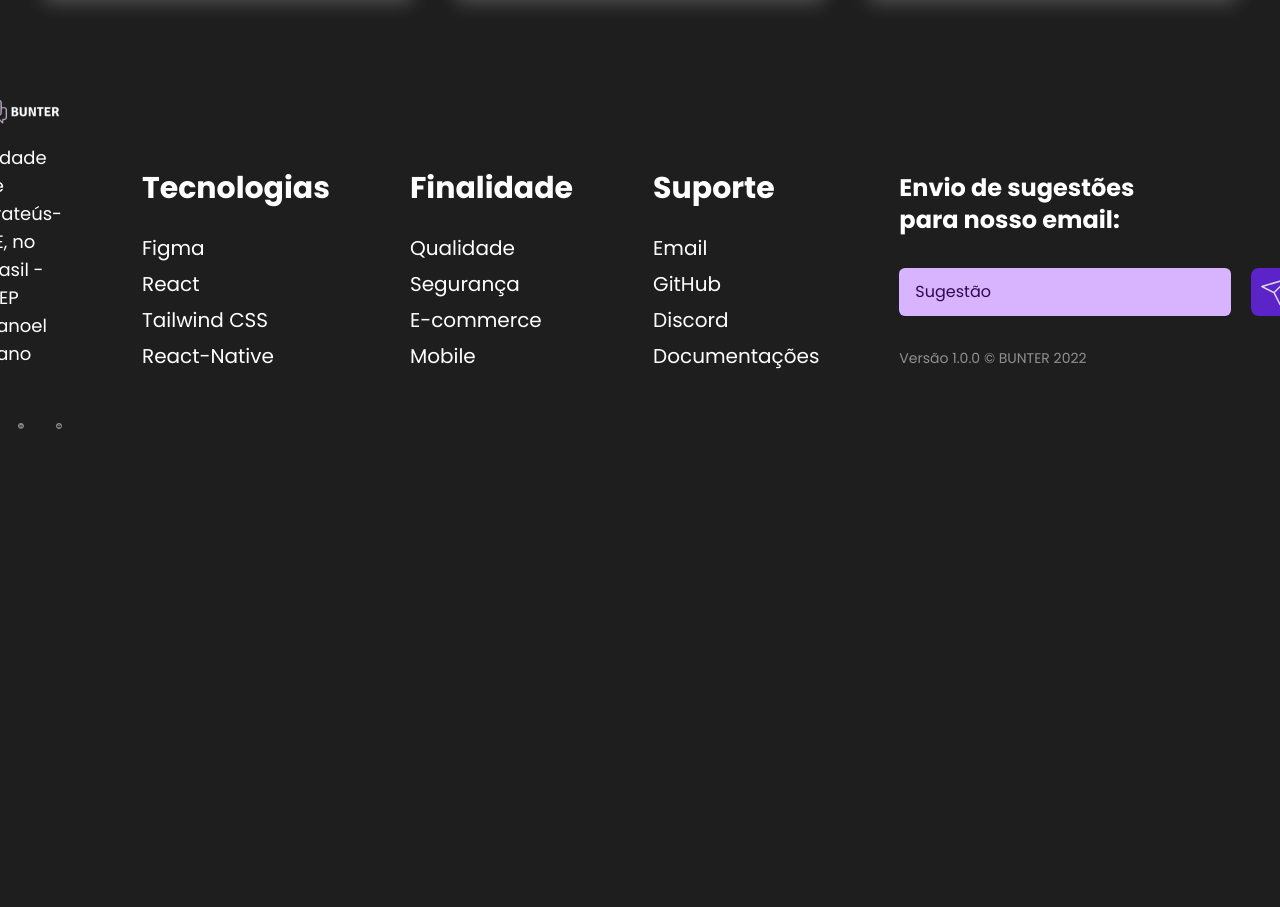
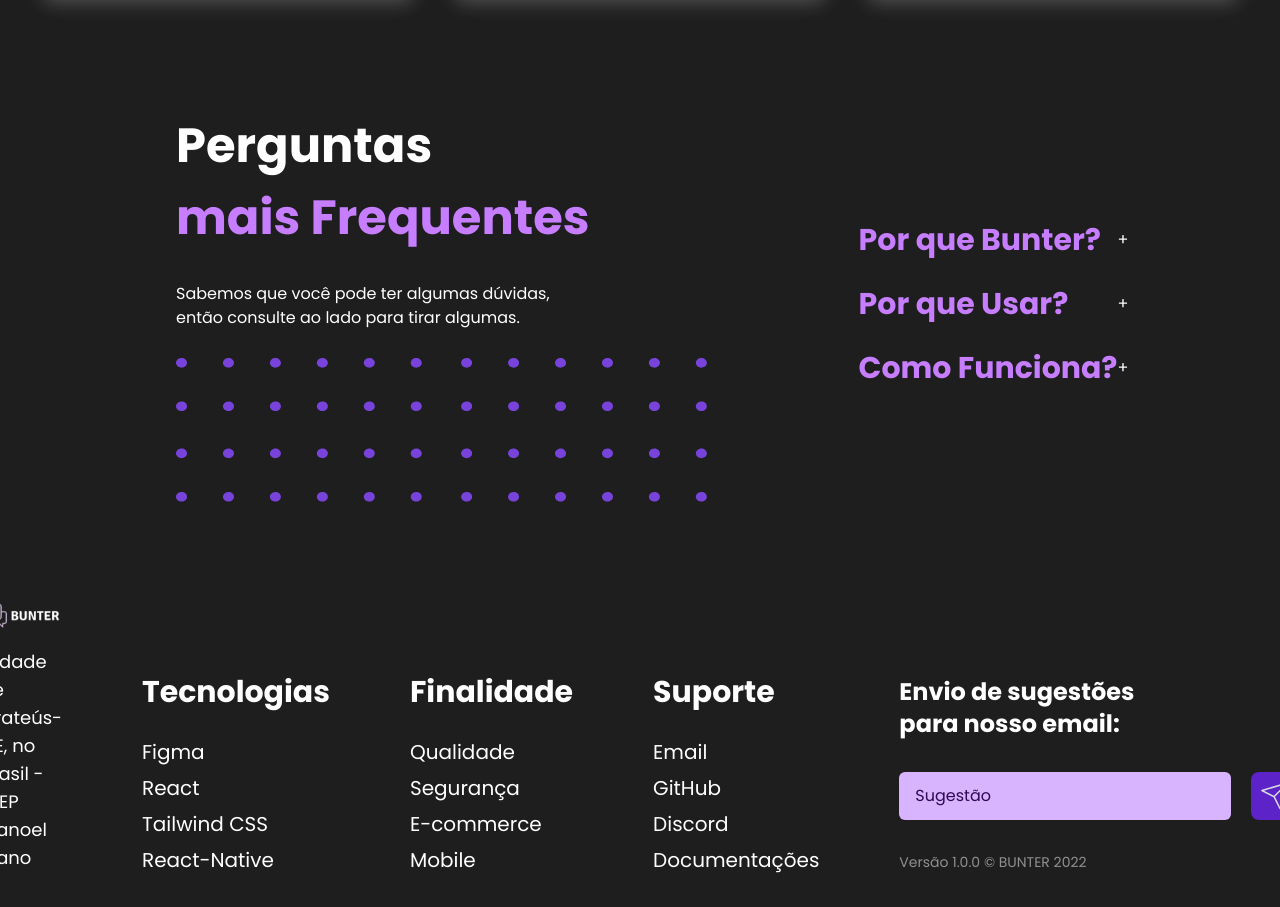
Before and after one commit to DouglasNeres/bunter-app, a React (Vite) app in the folder appWeb/: page / in a window 1280 px wide. Shown: the part 3794-4701 px from the top of the page. Before the commit the page ends 4256 px from the top, so only its background shows below. Built offline with nearby package versions, Linux system fonts and the light colour scheme.

Commit message:
Bnt - Faqs Page done

```diff
--- a/appWeb/src/App.tsx
+++ b/appWeb/src/App.tsx
@@ -1,4 +1,4 @@
-import { Introduction, Landing, Launch, MeetUs, Screens, Footer} from "./pages";
+import { Introduction, Landing, Launch, MeetUs, Screens, Faqs ,Footer} from "./pages";
 
 export default function App() {
   return (
@@ -8,6 +8,7 @@ export default function App() {
         <Screens />
         <Launch />
         <MeetUs />
+        <Faqs />
         <Footer />
       </>
   )
--- a/appWeb/src/main.css
+++ b/appWeb/src/main.css
@@ -76,3 +76,16 @@ body {
   width: 260px;
   z-index: 1;
 }
+
+.content{
+  width: 240px;
+  max-height: 0;
+  overflow: hidden;
+  transition: all 0.5s cubic-bezier(0, 1, 0, 1);
+}
+
+.content.show{
+  height: auto;
+  max-height: 9999px;
+  transition: all 0.5s cubic-bezier(0, 1, 0, 1);
+}
--- /dev/null
+++ b/appWeb/src/pages/Faqs.tsx
@@ -0,0 +1,52 @@
+import { useState } from "react"
+import Points from '../assets/points.svg'
+
+export function Faqs() {
+
+  const data = [
+    {
+      question: 'Por que Bunter?',
+      answer: 'Quando pensamos em várias compras em um só lugar, temos a idéia de um centro de compras, com isso vindo do inglês BUY CENTER, veio a idéia da junção BUNTER.'
+    },
+    {
+      question: 'Por que Usar?',
+      answer: 'Quando pensamos em várias compras em um só lugar, temos a idéia de um centro de compras, com isso vindo do inglês BUY CENTER, veio a idéia da junção BUNTER.'
+    },
+    {
+      question: 'Como Funciona?',
+      answer: 'Quando pensamos em várias compras em um só lugar, temos a idéia de um centro de compras, com isso vindo do inglês BUY CENTER, veio a idéia da junção BUNTER.'
+    },
+
+  ]
+
+  const [selected, setSelected] = useState(null)
+
+  const toogle = (i: any) => {
+    if (selected === i) {
+      return setSelected(null)
+    }
+
+    setSelected(i)
+  }
+
+  return (
+    <div className="flex mt-28">
+      <aside className="pl-44 flex flex-col gap-7">
+        <h1 className="break-words font-semibold text-5xl leading-normal">Perguntas <p className="text-purplePrimary">mais Frequentes</p></h1>
+        <p className="break-words">Sabemos que você pode ter algumas dúvidas, <p>então consulte ao lado para tirar algumas.</p></p>
+        <img className="h-36" src={Points} alt="" />
+      </aside>
+      <article className="m-auto">
+        {data.map((item, i) => (
+          <div className="item mb-1 py-3 px-5 cursor-pointer">
+            <div className="flex justify-between items-center" onClick={() => toogle(i)}>
+              <h2 className="text-3xl font-semibold text-purplePrimary">{item.question}</h2>
+              <span>{selected === i ? '-' : '+'}</span>
+            </div>
+              <div className={selected !== i ? 'content' : 'content show'}>{item.answer}</div>
+          </div>
+        ))}
+      </article>
+    </div>
+  )
+}
--- a/appWeb/src/pages/index.tsx
+++ b/appWeb/src/pages/index.tsx
@@ -3,4 +3,5 @@ export * from './Introduction'
 export * from './Screens'
 export * from './Launch'
 export * from './MeetUs'
+export * from './Faqs'
 export * from './Footer'
```
